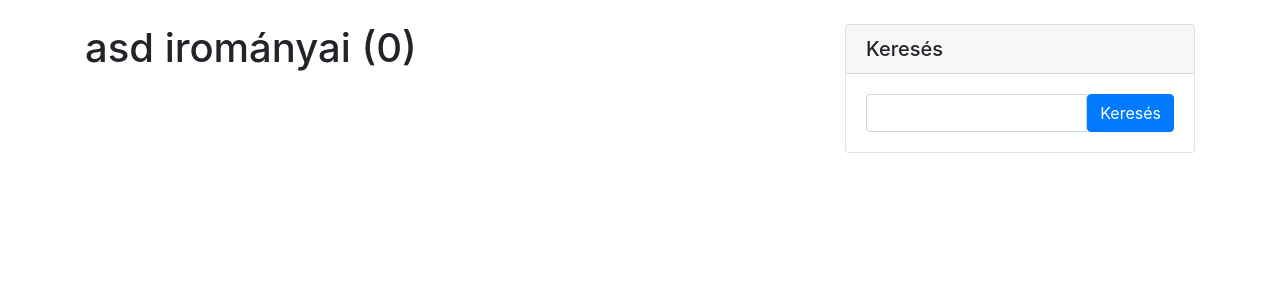
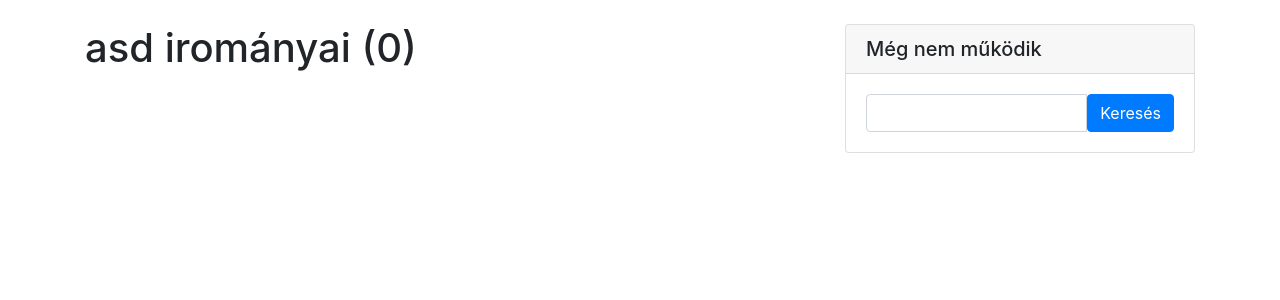
Before and after one commit to dovahkiin0424/hardverszovetseg, a Django app: a page that uses blog/templates/blog/user_posts.html in a window 1280 px wide. Shown: the part 56-356 px from the top of the page. Run offline with Django 3.2, Linux system fonts and the light colour scheme; data comes from the database, SQL or seed files in the repository; some libraries are stand-ins or nearby versions.

Commit message:
Update user_posts.html

```diff
--- a/blog/templates/blog/user_posts.html
+++ b/blog/templates/blog/user_posts.html
@@ -23,7 +23,7 @@
 <div class="col-md-4">
 
     <div class="card my-4">
-        <h5 class="card-header">Keresés</h5>
+        <h5 class="card-header">Még nem működik</h5>
         <div class="card-body">
             <div class="input-group">
                 <input type="text" class="form-control">
```
